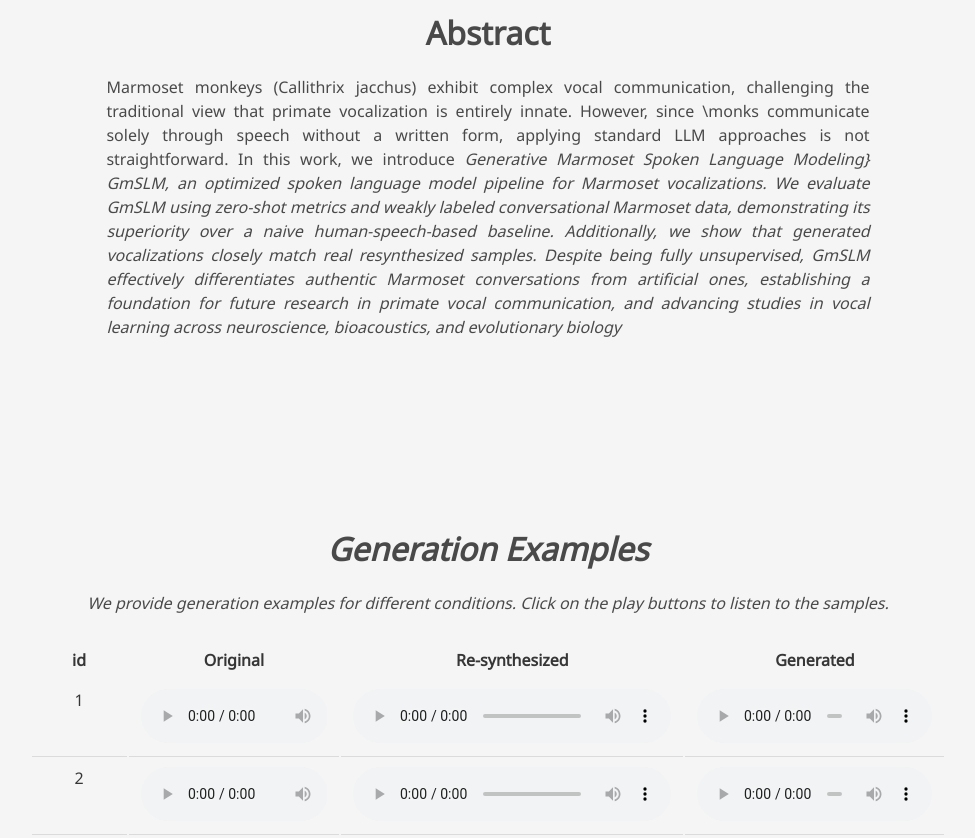
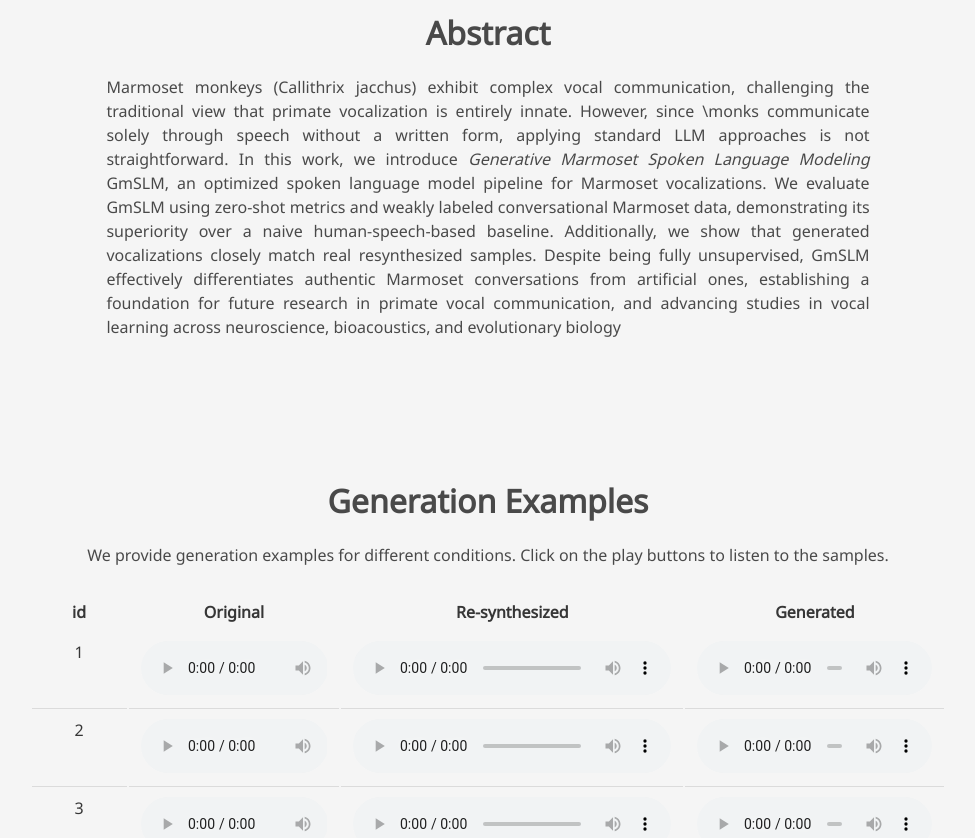
Before and after one commit to MichaelTwito/anon_demo, a plain HTML site: page index.html in a window 1280 px wide. Shown: the part 945-1783 px from the top of the page, without its empty margins (152-1127 px from the left). Drawn offline with nearby package versions, Linux system fonts and the light colour scheme; some icons are missing; a web font is replaced by a local one.

Commit message:
abstract added

```diff
--- a/index.html
+++ b/index.html
@@ -88,7 +88,7 @@
                 <h2 class="title is-3">Abstract</h2>
                 <div class="content has-text-justified">
                     <p>
-                        Marmoset monkeys (Callithrix jacchus) exhibit complex vocal communication, challenging the traditional view that primate vocalization is entirely innate. However, since \monks communicate solely through speech without a written form, applying standard LLM approaches is not straightforward. In this work, we introduce  <em>Generative Marmoset Spoken Language Modeling}<em> GmSLM, an optimized spoken language model pipeline for Marmoset vocalizations. We evaluate GmSLM using zero-shot metrics and weakly labeled conversational Marmoset data, demonstrating its superiority over a naive human-speech-based baseline. Additionally, we show that generated vocalizations closely match real resynthesized samples. Despite being fully unsupervised, GmSLM effectively differentiates authentic Marmoset conversations from artificial ones, establishing a foundation for future research in primate vocal communication,  and advancing studies in vocal learning across neuroscience, bioacoustics, and evolutionary biology
+                        Marmoset monkeys (Callithrix jacchus) exhibit complex vocal communication, challenging the traditional view that primate vocalization is entirely innate. However, since \monks communicate solely through speech without a written form, applying standard LLM approaches is not straightforward. In this work, we introduce  <em>Generative Marmoset Spoken Language Modeling</em> GmSLM, an optimized spoken language model pipeline for Marmoset vocalizations. We evaluate GmSLM using zero-shot metrics and weakly labeled conversational Marmoset data, demonstrating its superiority over a naive human-speech-based baseline. Additionally, we show that generated vocalizations closely match real resynthesized samples. Despite being fully unsupervised, GmSLM effectively differentiates authentic Marmoset conversations from artificial ones, establishing a foundation for future research in primate vocal communication,  and advancing studies in vocal learning across neuroscience, bioacoustics, and evolutionary biology
                     </p>
                 </div>
             </div>
```
